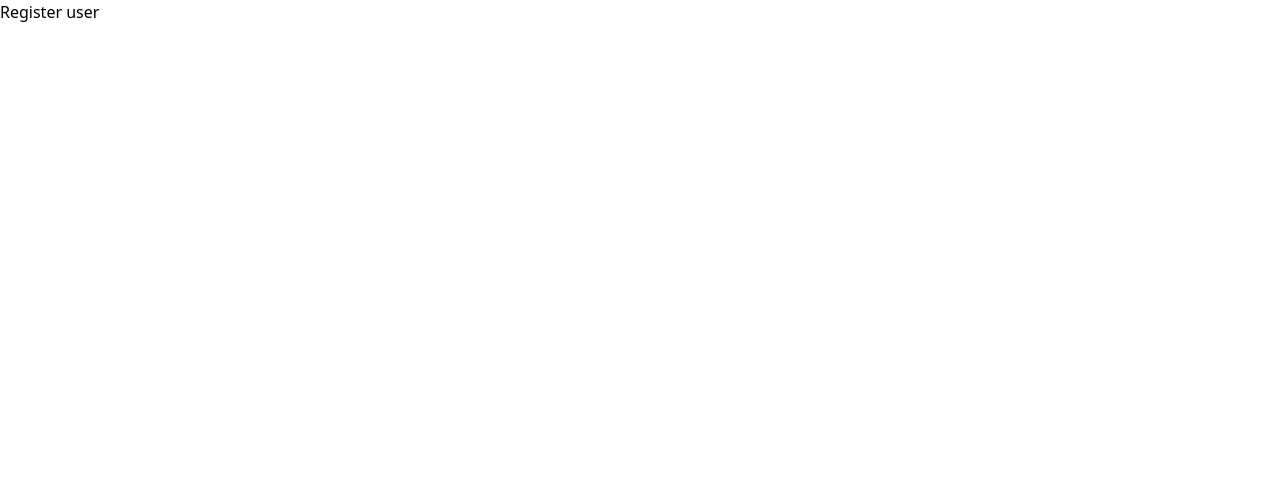
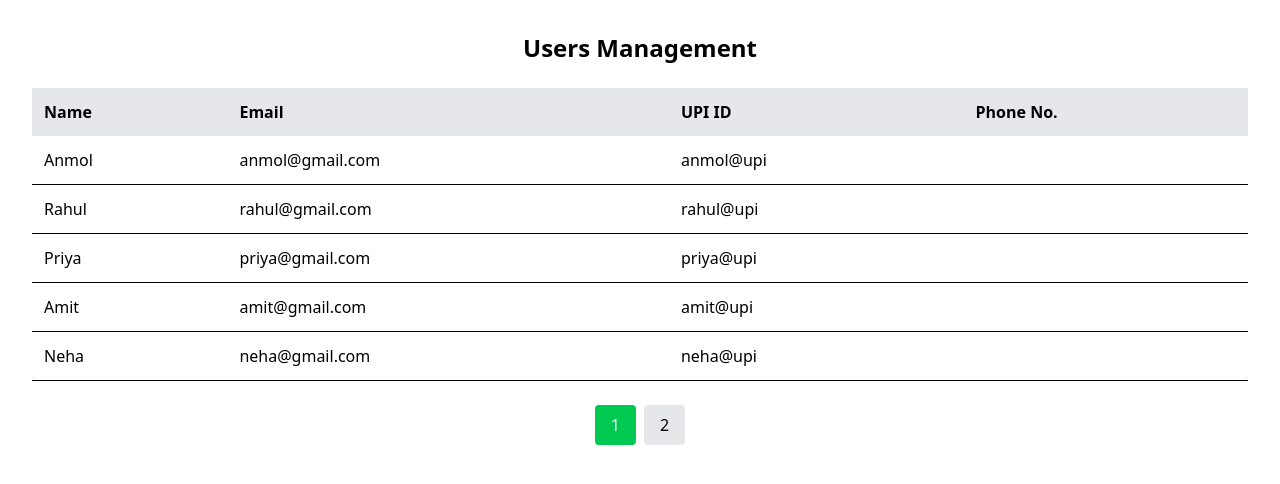
Before and after one commit to anmolgarg154/learning-platform, a React (Vite) app: page /user in a window 1280 px wide. Shown: the top 484 px of the page. Built offline with nearby package versions, Linux system fonts and the light colour scheme.

Commit message:
Implement Users management component with pagination and dummy data

```diff
--- a/src/Components/Admin/Users.jsx
+++ b/src/Components/Admin/Users.jsx
@@ -1,9 +1,89 @@
-function Users(){
-    return(
-        <div>
-          <h1>Register user</h1>
+import React, { useEffect, useState } from "react";
 
+function Users() {
+    const [users, setUsers] = useState([]);
+    const [currentPage, setCurrentPage] = useState(1);
+    const usersPerPage = 5;
+
+    // 🔹 Dummy data (replace with API)
+    useEffect(() => {
+        const dummyUsers = [
+            { id: 1, name: "Anmol", email: "anmol@gmail.com", upi: "anmol@upi" },
+            { id: 2, name: "Rahul", email: "rahul@gmail.com", upi: "rahul@upi" },
+            { id: 3, name: "Priya", email: "priya@gmail.com", upi: "priya@upi" },
+            { id: 4, name: "Amit", email: "amit@gmail.com", upi: "amit@upi" },
+            { id: 5, name: "Neha", email: "neha@gmail.com", upi: "neha@upi" },
+            { id: 6, name: "Ravi", email: "ravi@gmail.com", upi: "ravi@upi" },
+        ];
+        setUsers(dummyUsers);
+    }, []);
+
+    // 🔹 Pagination logic
+    const indexOfLastUser = currentPage * usersPerPage;
+    const indexOfFirstUser = indexOfLastUser - usersPerPage;
+    const currentUsers = users.slice(indexOfFirstUser, indexOfLastUser);
+
+    const totalPages = Math.ceil(users.length / usersPerPage);
+
+    return (
+        <div className="p-4 md:p-8">
+            <h1 className="text-xl md:text-2xl font-bold mb-6 text-center">
+                Users Management
+            </h1>
+
+            {/* TABLE (Desktop) */}
+            <div className="hidden md:block overflow-x-auto">
+                <table className="w-full bg-white shadow rounded-lg">
+                    <thead className="bg-gray-200">
+                        <tr>
+                            <th className="p-3 text-left">Name</th>
+                            <th className="p-3 text-left">Email</th>
+                            <th className="p-3 text-left">UPI ID</th>
+                            <th className="p-3 text-left">Phone No.</th>
+
+                        </tr>
+                    </thead>
+                    <tbody>
+                        {currentUsers.map((user) => (
+                            <tr key={user.id} className="border-b">
+                                <td className="p-3">{user.name}</td>
+                                <td className="p-3">{user.email}</td>
+                                <td className="p-3">{user.upi}</td>
+                            </tr>
+                        ))}
+                    </tbody>
+                </table>
+            </div>
+
+            {/* CARDS (Mobile) */}
+            <div className="grid gap-4 md:hidden">
+                {currentUsers.map((user) => (
+                    <div key={user.id} className="bg-white p-4 rounded-lg shadow">
+                        <p><strong>Name:</strong> {user.name}</p>
+                        <p><strong>Email:</strong> {user.email}</p>
+                        <p><strong>UPI:</strong> {user.upi}</p>
+                    </div>
+                ))}
+            </div>
+
+            {/* PAGINATION */}
+            <div className="flex justify-center mt-6 gap-2 flex-wrap">
+                {[...Array(totalPages)].map((_, index) => (
+                    <button
+                        key={index}
+                        onClick={() => setCurrentPage(index + 1)}
+                        className={`px-4 py-2 rounded ${
+                            currentPage === index + 1
+                                ? "bg-green-500 text-white"
+                                : "bg-gray-200"
+                        }`}
+                    >
+                        {index + 1}
+                    </button>
+                ))}
+            </div>
         </div>
-    )
+    );
 }
+
 export default Users;
```
